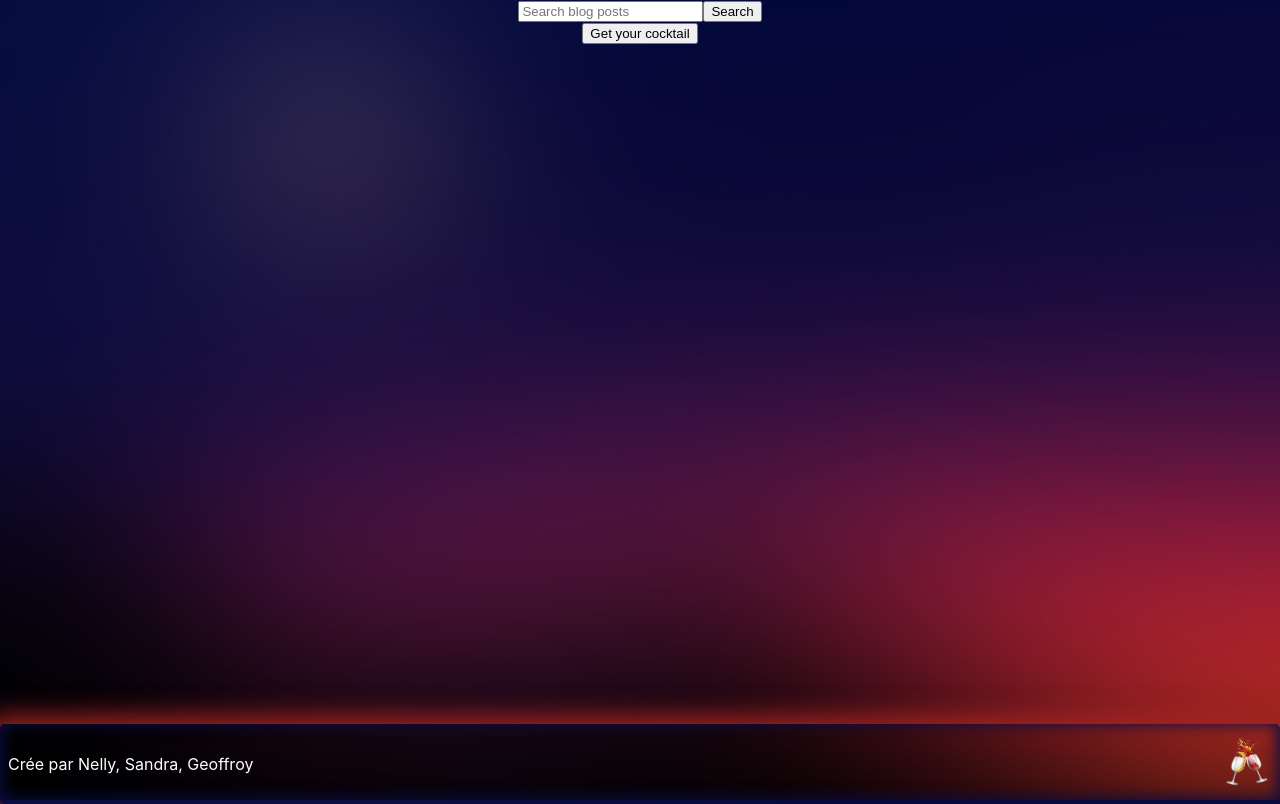
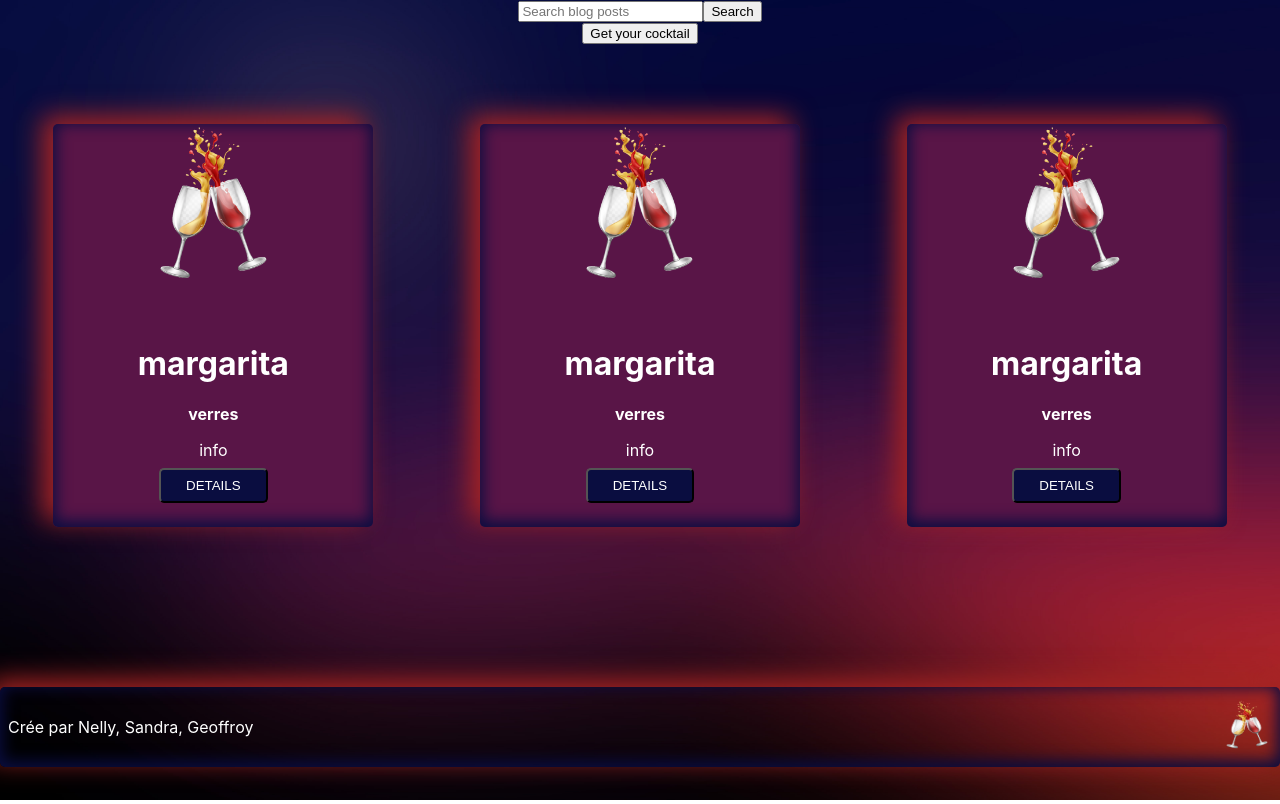
Before and after one commit to WildCodeSchool/2022-09-JS-Marseille-SNCF-P2-CocktailParty, a React (Create React App) app in the folder cocktailparty/: page / in a window 1280 px wide. Built offline with nearby package versions, Linux system fonts and the light colour scheme; the HTML template or start-up script is replaced by a standard one.

Commit message:
mise en place des cartes cocktails

```diff
--- a/cocktailparty/src/App.css
+++ b/cocktailparty/src/App.css
@@ -1,6 +1,10 @@
 
 
-
+/* #A62139
+#401033
+#0D040A
+#0A0D40
+#A62424 */
 
 
 
@@ -9,5 +13,10 @@ body{
     text-align: center;
     background-image: url(./images/night-sunset.jpg);
     background-size: 100vw 100vh;
+}
 
+.cocktail-grid{
+    display: flex;
+    flex-direction: row;
+    justify-content: space-around;
 }
--- a/cocktailparty/src/App.js
+++ b/cocktailparty/src/App.js
@@ -1,50 +1,47 @@
-import SearchBar from './components/search/Search';
-import './App.css';
-import Cocktail from './components/Cocktail/Cocktail';
-import axios from 'axios';
-import React, { useState } from 'react';
-import Footer from './components/footer/Footer';
-
+import SearchBar from "./components/search/Search";
+import "./App.css";
+import Cocktail from "./components/Cocktail/Cocktail";
+import axios from "axios";
+import React, { useState } from "react";
+import Footer from "./components/footer/Footer";
+import CocktailList from "./components/CocktailList/CocktailList";
 
 const firstDrink = {
-  strDrink: 'name',
-  strImageSource: "https://commons.wikimedia.org/wiki/File:Klassiche_Margarita.jpg",
+  strDrink: "name",
+  strImageSource:
+    "https://commons.wikimedia.org/wiki/File:Klassiche_Margarita.jpg",
   strIngredient1: "Tequila",
- };
+};
 
 function App() {
   const [drink, setDrink] = useState(firstDrink);
 
   const getDrink = () => {
-
     axios
-      .get('https://www.thecocktaildb.com/api/json/v1/1/search.php?s=margarita')
+      .get("https://www.thecocktaildb.com/api/json/v1/1/search.php?s=margarita")
 
       .then((response) => response.data)
 
       .then((data) => {
-
-
         console.log(data);
       });
-
   };
   return (
-    <div className='App'>
+    <div className="App">
+      <SearchBar />
 
-
-
-     <SearchBar />
-
-     <Cocktail
+      <Cocktail
         strDrink={drink.strDrink}
         strImageSource={drink.strImageSource}
         strIngredient1={drink.strIngredient1}
         getDrink={getDrink}
       />
-
-      <Footer/>
-
+<div className="cocktail-grid">
+      <CocktailList />
+      <CocktailList/>
+      <CocktailList/>
+      </div>
+      <Footer />
     </div>
   );
 }
--- /dev/null
+++ b/cocktailparty/src/components/CocktailList/CocktailList.js
@@ -0,0 +1,22 @@
+import React from 'react';
+import './style.css';
+import logo from '../../images/logo-api.png'
+
+const CocktailList = () => {
+    return (
+        <article className="cocktail">
+      <div className="img-container">
+        <img src={logo} />
+      </div>
+      <div className="cocktail-footer">
+        <h3>margarita</h3>
+        <h4>verres</h4>
+        <p>info</p>
+        <button className='button'>DETAILS</button>
+      </div>
+    </article>
+
+    );
+};
+
+export default CocktailList;
--- /dev/null
+++ b/cocktailparty/src/components/CocktailList/style.css
@@ -0,0 +1,40 @@
+.cocktail {
+    box-shadow: -10px -7px 27px 1px #A62424,inset 0px -3px 15px 3px #0A0D40;
+    display: grid;
+    grid-template-rows: auto 1fr;
+    border-radius: 5px;
+    width: 25vw;
+    background-color: #591547;
+    color: white;
+    margin-top: 5rem;
+  }
+
+  .cocktail img {
+    height: 10rem;
+    object-fit: cover;
+  }
+  .cocktail-footer {
+    padding: 1.5rem;
+  }
+  .cocktail-footer h3,
+  .cocktail-footer h4,
+  .cocktail-footer p {
+    margin-bottom: 0.3rem;
+  }
+  .cocktail-footer h3 {
+    font-size: 2rem;
+  }
+  .cocktail-footer p {
+    color: var(--darkGrey);
+    margin-bottom: 0.5rem;
+  }
+  .button{
+    background-color: #0A0D40;
+    color: white;
+    border-radius: 5px;
+    width: 40%;
+    padding: 0.5rem;
+  }
+  .button:hover{
+    cursor: pointer;
+  }
--- a/cocktailparty/src/components/footer/style.css
+++ b/cocktailparty/src/components/footer/style.css
@@ -4,7 +4,7 @@
     box-shadow: -10px -7px 27px 1px #A62424,inset 0px -3px 15px 3px #0A0D40;
     border-radius: 5px;
     color: white;
-    margin-top: 85vh;
+    margin-top: 10rem;
     display: flex;
     justify-content: space-between;
     align-items: center;
```
